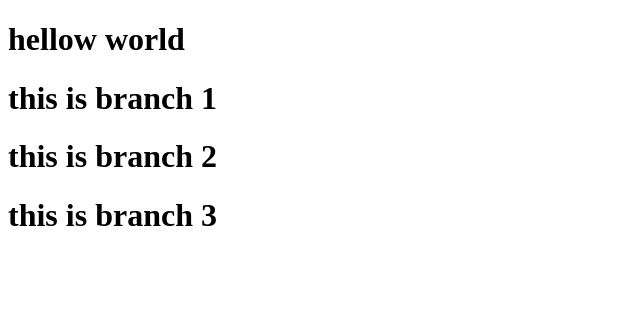
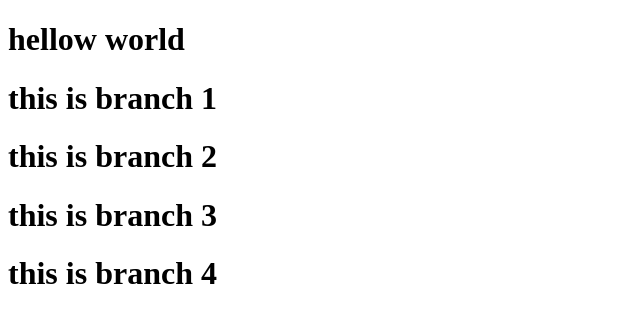
Before and after one commit to sajibhn/b2b, a plain HTML site: page index.html in a window 1280 px wide. Shown: the whole page, without its empty margins (0-640 px from the left). Drawn offline with Linux system fonts and the light colour scheme.

Commit message:
committed branch_4

```diff
--- a/index.html
+++ b/index.html
@@ -13,6 +13,7 @@
     <h1>this is branch 1</h1>
     <h1>this is branch 2</h1>
     <h1>this is branch 3</h1>
+    <h1>this is branch 4</h1>
 </body>
 
 </html>
```
